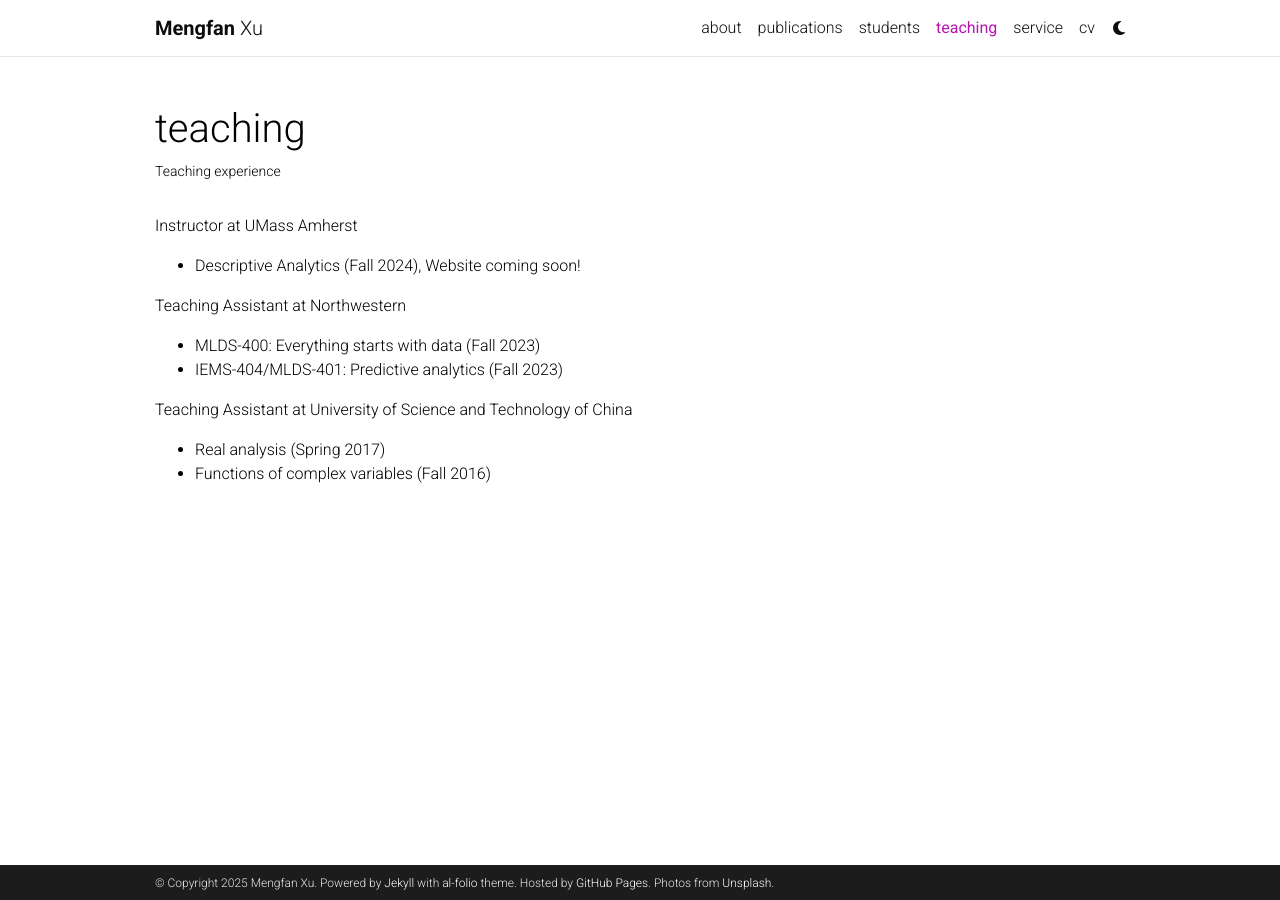
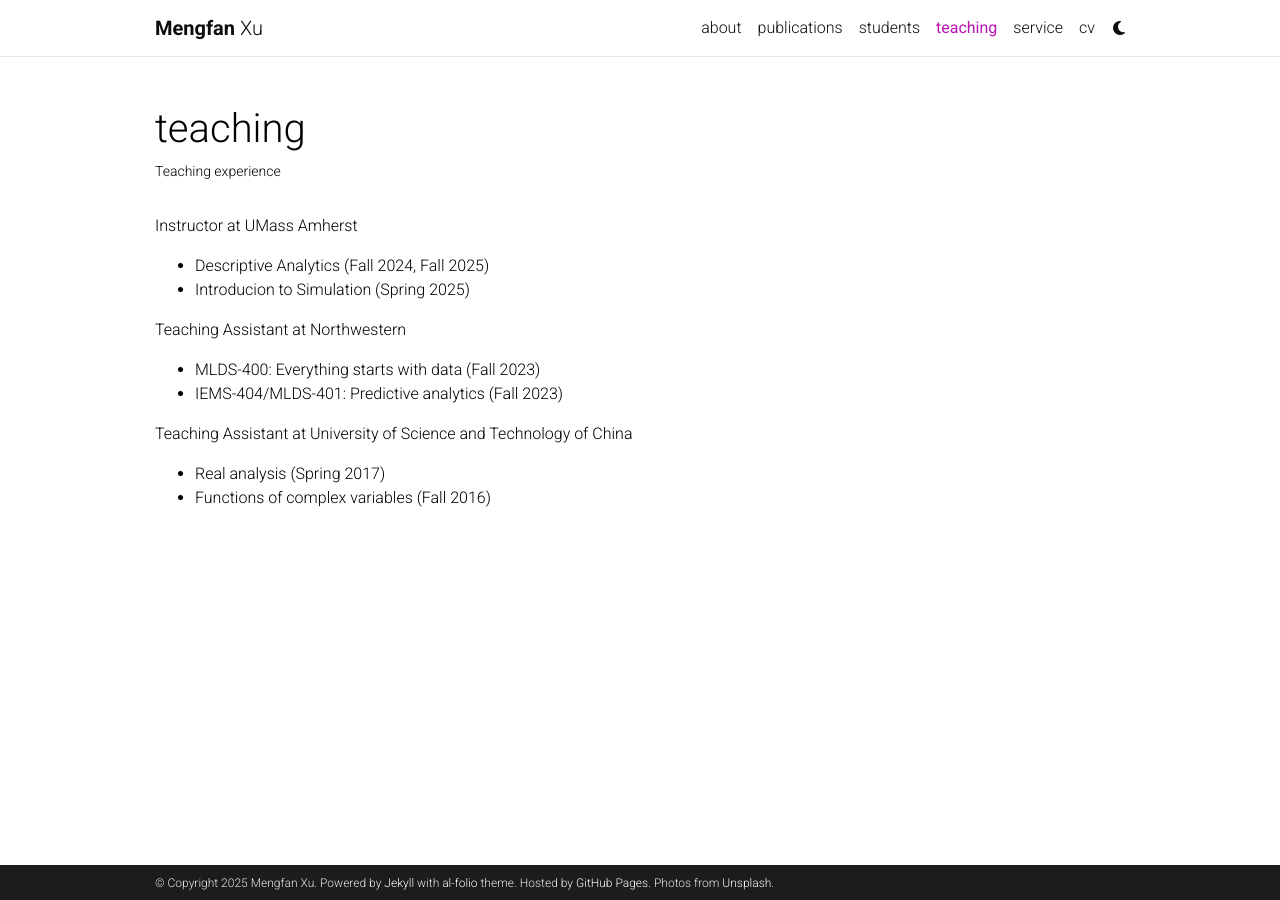
Before and after one commit to mengfanxu1997/mengfanxu1997.github.io, a Jekyll site: the page built from _pages/teaching.md, in a window 1280 px wide. Built offline with Jekyll 4.4.1, drawn with Linux system fonts in a browser that asks for light colours; comment, search, counter and statistics services are not loaded; a style sheet for code colours, icons or effects is not loaded.

Commit message:
Update teaching.md

```diff
--- a/_pages/teaching.md
+++ b/_pages/teaching.md
@@ -8,7 +8,8 @@
 ---
 
 Instructor at UMass Amherst
-  - Descriptive Analytics (Fall 2024), Website coming soon!
+  - Descriptive Analytics (Fall 2024, Fall 2025)
+  - Introducion to Simulation (Spring 2025)
 
 Teaching Assistant at Northwestern
   - MLDS-400: Everything starts with data (Fall 2023)
```
